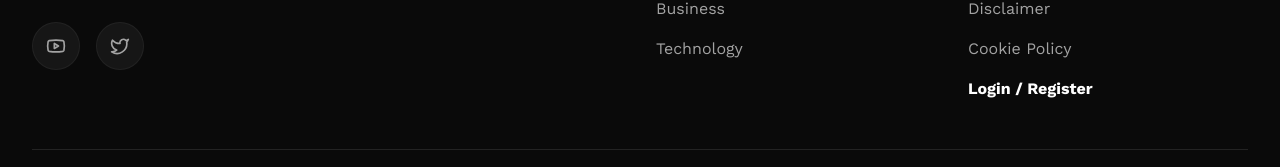
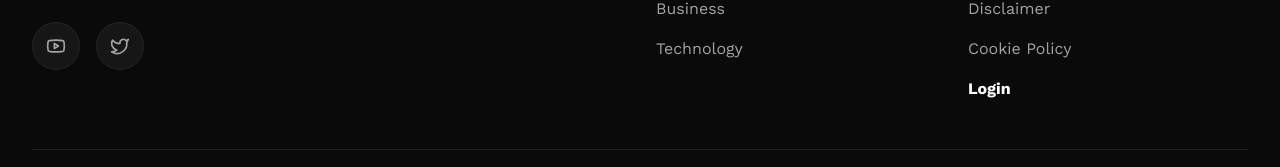
Before and after one commit to nee2026/indianewshindi, a Next.js app: page / in a window 1280 px wide. Shown: the part 1056-1223 px from the top of the page. Built offline with nearby package versions, Linux system fonts and the light colour scheme; no server answers; a web font is replaced by a local one.

Commit message:
login and ads file

```diff
--- a/components/Footer.tsx
+++ b/components/Footer.tsx
@@ -102,8 +102,13 @@ export default function Footer() {
                                 </li>
                             ))}
                             <li>
-                                <Link href="/login" className="text-white font-bold hover:text-primary hover:pl-2 transition-all duration-300 block text-base flex items-center gap-2">
-                                    Login / Register
+                                <Link
+                                    href="https://master.indianewshindi.com/login/"
+                                    target="_blank"
+                                    rel="noopener noreferrer"
+                                    className="text-white font-bold hover:text-primary hover:pl-2 transition-all duration-300 block text-base flex items-center gap-2"
+                                >
+                                    Login
                                 </Link>
                             </li>
                         </ul>
```
Also changed, not shown: public/ads.txt (added).
